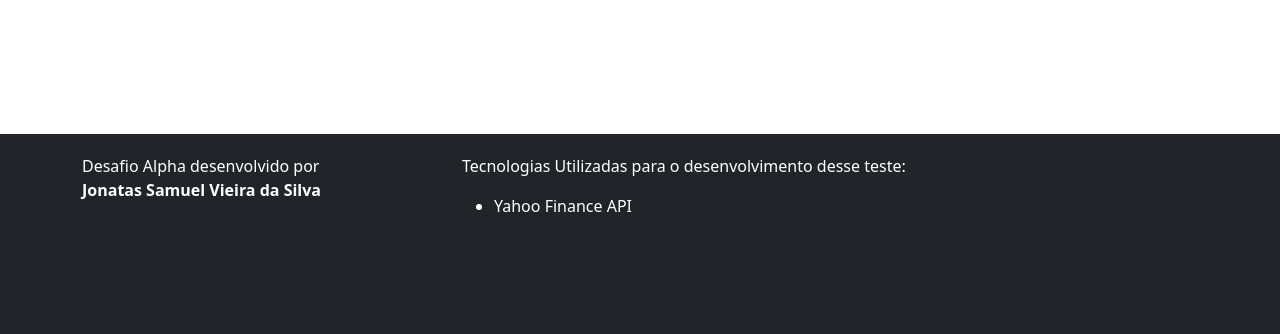
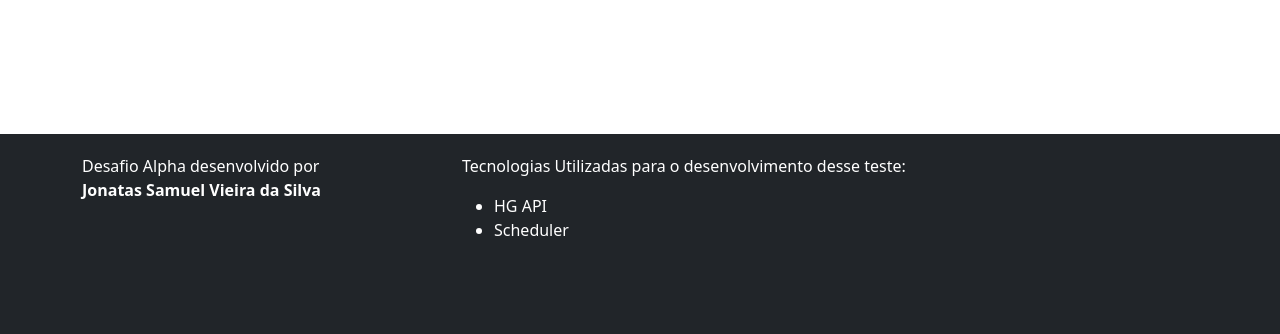
Before and after one commit to clark25/inoaalpha, a Django app: page /alpha/sobre/ in a window 1280 px wide. Shown: the part 466-800 px from the top of the page. Run offline with Django 4.2, Linux system fonts and the light colour scheme.

Commit message:
correcao footer

```diff
--- a/inoa/alpha/templates/base_generic.html
+++ b/inoa/alpha/templates/base_generic.html
@@ -78,7 +78,8 @@
         <div class="col-8">
           <p>Tecnologias Utilizadas para o desenvolvimento desse teste:</p>
           <ul>
-            <li>Yahoo Finance API</li>
+            <li>HG API</li>
+            <li>Scheduler</li>
           </ul>
         </div>
       </div>
```
